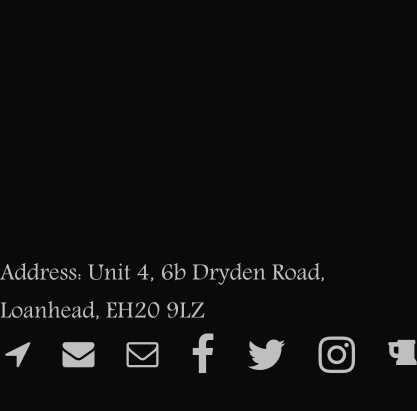
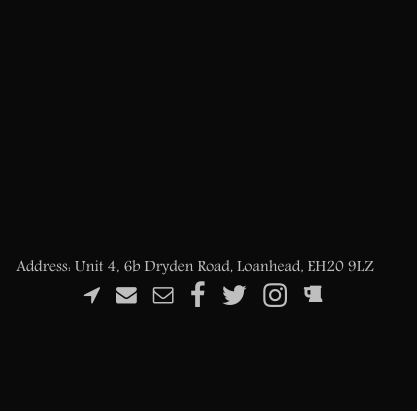
Before and after one commit to cold412/BMB, a plain HTML site: page index.html in a window 390 px wide. Shown: the part 421-832 px from the top of the page, 417 px wide, since content can reach past the window. Drawn offline with Linux system fonts and the light colour scheme.

Commit message:
footer mobile2

```diff
--- a/style/_page1.scss
+++ b/style/_page1.scss
@@ -128,6 +128,8 @@
 .socialbtns__cont{
     display: flex;
     align-items: center;
+    text-align: center;
+    flex-wrap: wrap;
 
    a {
        text-decoration: none;
@@ -186,9 +188,24 @@
         }
     }
 
+    .footer{
+        text-align: center;
+        align-items: center;
+        justify-content: center;
 
+    .footer__addr{
+        h5{
+            font-size: 1rem;
+        }
+    }
+    }
 
-
+    .socialbtns__cont{
+        li{
+            font-size: 1.3rem;
+            padding-left: 1rem;
+        }
+    }
 
 }
 
@@ -214,5 +231,4 @@
 
 
 
-
 }
```
Also changed, not shown: style/style.css, 1 other file.
